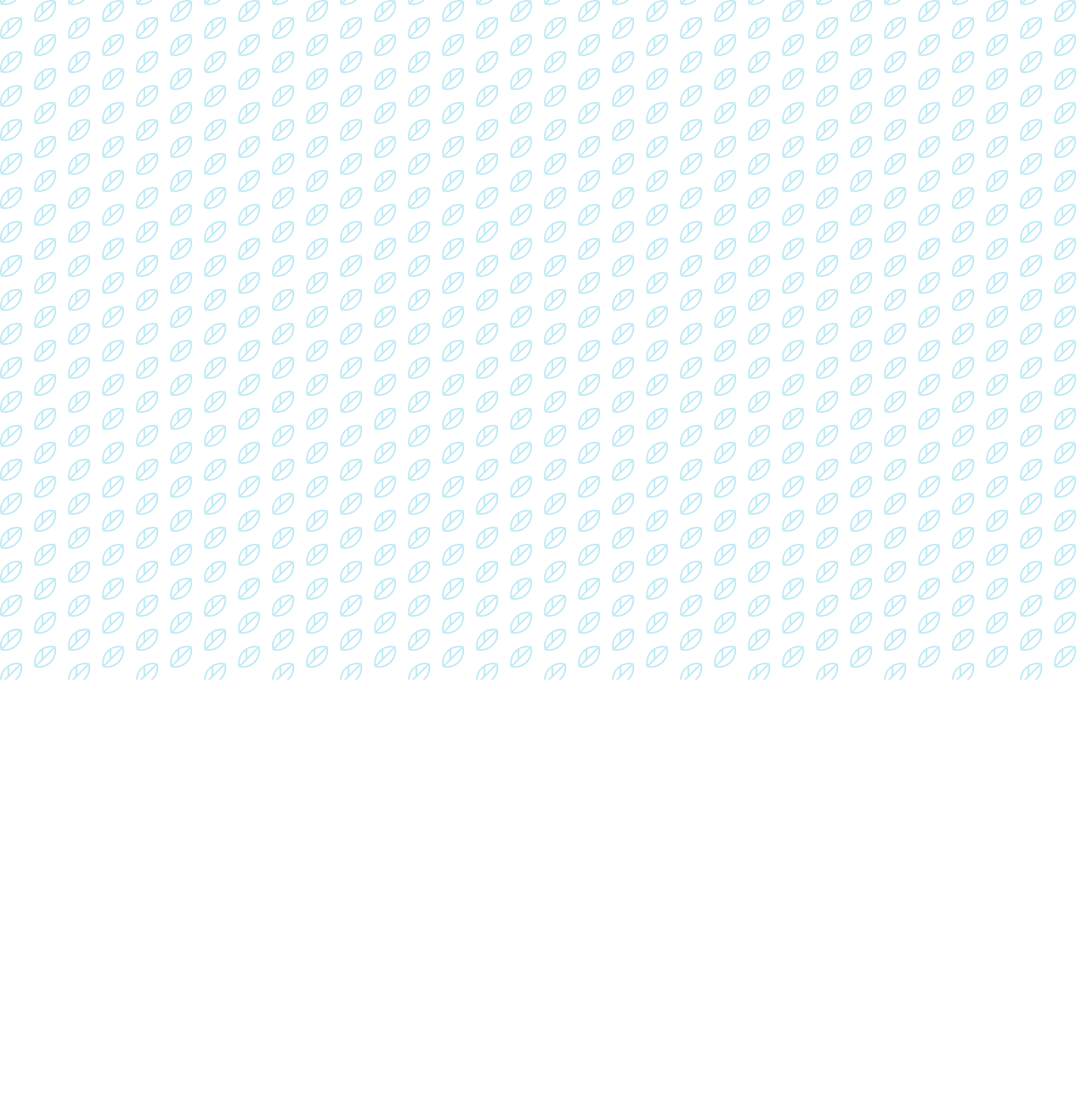
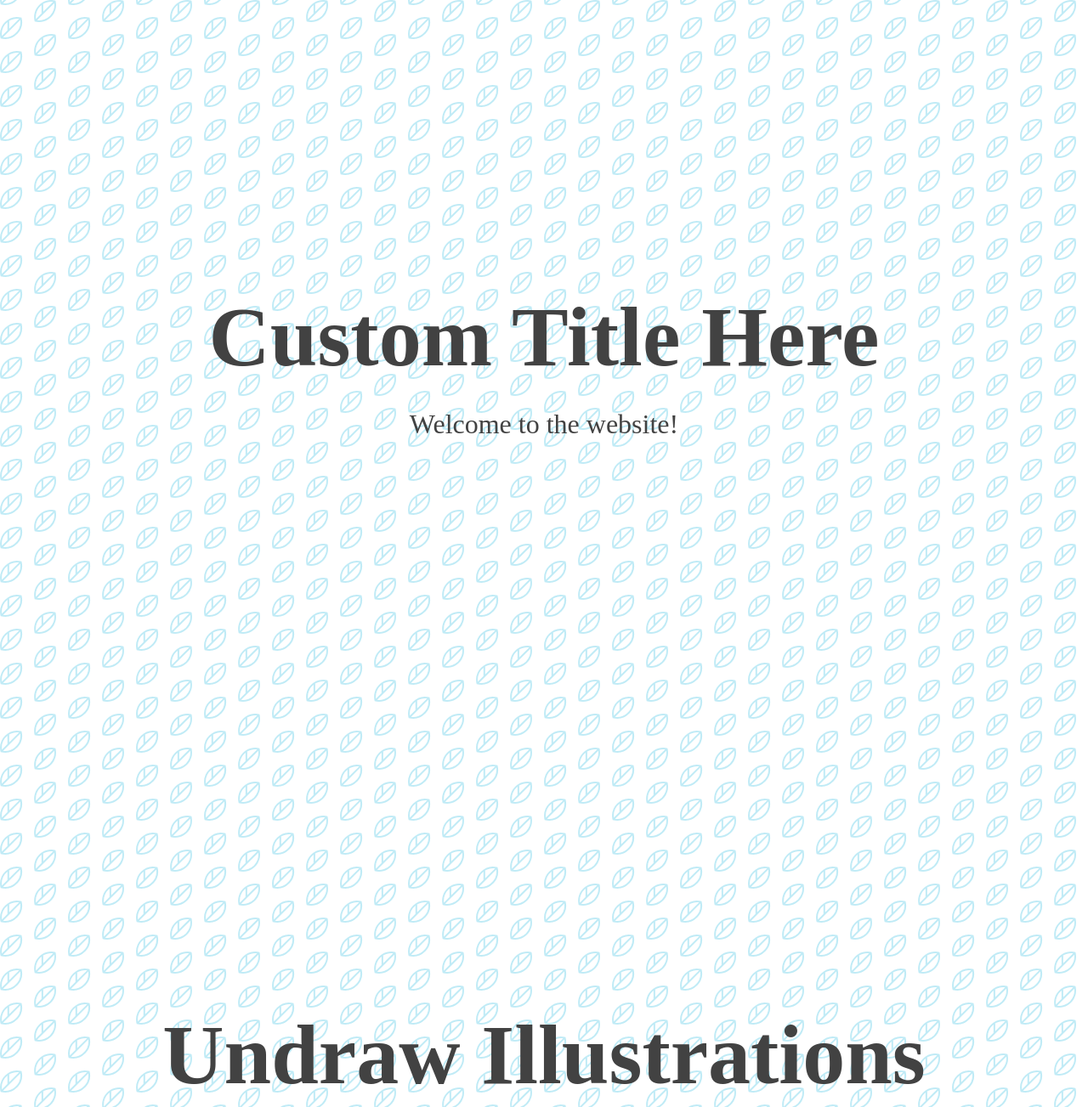
Before and after one commit to Kevsely/light-and-dark-mode, a plain HTML site: page index.html in a window 1280 px wide. Shown: the top 1303 px of the page at 85% size. Before the commit the page ends 800 px from the top, so only its background shows below. Drawn offline with Linux system fonts and the light colour scheme.

Commit message:
Different sections of page

```diff
--- a/index.html
+++ b/index.html
@@ -9,6 +9,28 @@
     <link rel="stylesheet" href="style.css">
 </head>
 <body>
+    <!-- Home section -->
+    <section id="home">
+        <div class="title-group">
+            <h1>Custom Title Here</h1>
+            <h2>Welcome to the website!</h2>
+        </div>
+    </section>
+
+    <!-- About section -->
+    <section id="about">
+        <h1>Undraw Illustrations</h1>
+    </section>
+
+    <!-- Projects section-->
+    <section id="projects">
+        <h1>Buttons</h1>
+    </section>
+
+    <!-- Contact section -->
+    <section id="contact">
+
+    </section>
     <!-- Script -->
     <script src="script.js"></script>
 </body>
```
